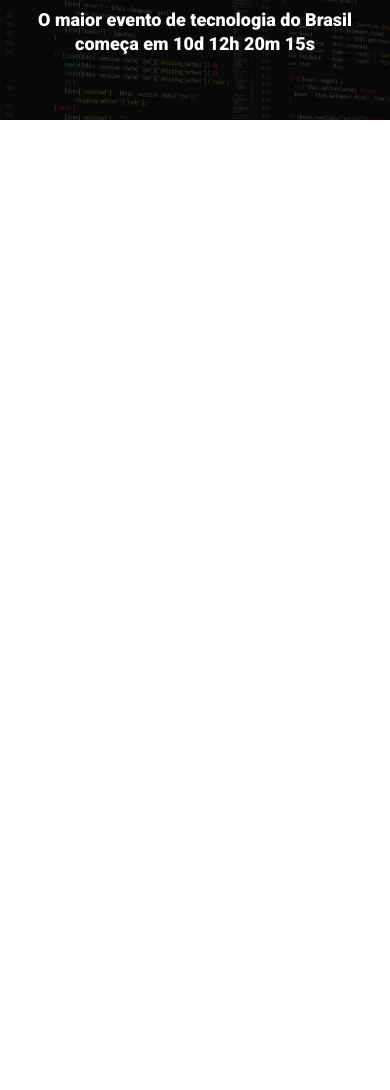
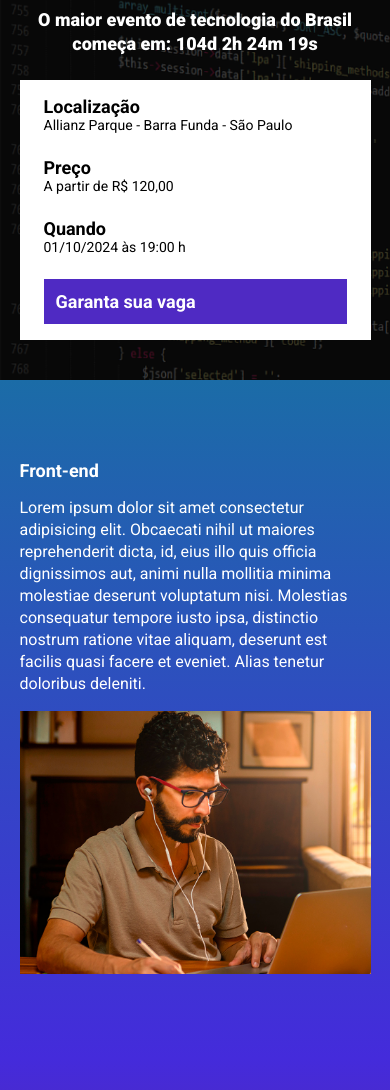
Before and after one commit to Fabricio-luiz/ebac_modulo_22_parcel, a website built with Parcel: page src/index.html in a window 390 px wide. Shown: the part 96-1186 px from the top of the page. Before the commit the page ends 844 px from the top, so only its background shows below. Built offline with nearby package versions, Linux system fonts and the light colour scheme.

Commit message:
criando contagem regressiva

```diff
--- a/package.json
+++ b/package.json
@@ -2,9 +2,9 @@
   "name": "modulo_22_parcel_landing_evento",
   "version": "1.0.0",
   "description": "",
-  "main": "index.js",
   "scripts": {
     "dev": "parcel src/index.html src/styles/main.scss src/scripts/main.js",
+    "build": "parcel build src/index.html",
     "test": "echo \"Error: no test specified\" && exit 1"
   },
   "keywords": [],
--- a/src/index.html
+++ b/src/index.html
@@ -8,16 +8,87 @@
     <link rel="preconnect" href="https://fonts.gstatic.com" crossorigin>
     <link href="https://fonts.googleapis.com/css2?family=Roboto:wght@400;700;900&display=swap" rel="stylesheet">
     <link rel="stylesheet" href="styles/main.scss">
+    <link rel="stylesheet" href="https://unpkg.com/aos@next/dist/aos.css"/>
 </head>
 <body>
+    <!--hero-->
     <header class="hero">
         <div class="container">
             <img class="hero__logo" src="./images/ebac_logo.svg" alt="EBAC">
             <p class="hero__text">
-                O maior evento de tecnologia do Brasil começa em 10d 12h 20m 15s
+                O maior evento de tecnologia do Brasil começa em: <spam id="contador"></spam>
             </p>
+            <div class="infos-bar">
+                <ul class="infos-bar__infos">
+                    <li class="infos-bar__infos__item">
+                        <b>Localização</b>
+                        Allianz Parque - Barra Funda - São Paulo
+                    </li>
+                    <li class="infos-bar__infos__item">
+                        <b>Preço</b>
+                        A partir de R$ 120,00
+                    </li>
+                    <li class="infos-bar__infos__item">
+                        <b>Quando</b>
+                        01/10/2024 às 19:00 h
+                    </li>
+                </ul>
+                <a href="" class="button button--primary">
+                    Garanta sua vaga
+                </a>
+            </div>
         </div>
     </header>
+    <!--sessão 1 - Front-end -->
+    <section class="event event--frontend">
+        <div class="container" data-aos="fade-right">
+            <div class="event__details">
+                <h2 class="event__details__title">Front-end</h2>
+                <p class="event__details__description">
+                    Lorem ipsum dolor sit amet consectetur adipisicing elit. Obcaecati nihil ut maiores reprehenderit dicta, id, eius illo quis officia dignissimos aut, animi nulla mollitia minima molestiae deserunt voluptatum nisi. Molestias consequatur tempore iusto ipsa, distinctio nostrum ratione vitae aliquam, deserunt est facilis quasi facere et eveniet. Alias tenetur doloribus deleniti.
+                </p>
+            </div>
+            <img class="event__image" src="./images/frontend.png" alt="Front-end">
+        </div>
+    </section>
+    <!--sessão 2 - ux/ui -->
+    <section class="event event--ux-ui event--image-left">
+        <div class="container" data-aos="fade-left">
+            <div class="event__details">
+                <h2 class="event__details__title">UX/UI</h2>
+                <p class="event__details__description">
+                    Lorem ipsum dolor sit amet consectetur adipisicing elit. Obcaecati nihil ut maiores reprehenderit dicta, id, eius illo quis officia dignissimos aut, animi nulla mollitia minima molestiae deserunt voluptatum nisi. Molestias consequatur tempore iusto ipsa, distinctio nostrum ratione vitae aliquam, deserunt est facilis quasi facere et eveniet. Alias tenetur doloribus deleniti.
+                </p>
+            </div>
+            <img class="event__image" src="./images/ui-ux.png" alt="ui-ux">
+        </div>
+    </section>
+    <!--sessão 3 - Data Science -->
+    <section class="event event--data-science">
+        <div class="container" data-aos="fade-right">
+            <div class="event__details">
+                <h2 class="event__details__title">Data-Science</h2>
+                <p class="event__details__description">
+                    Lorem ipsum dolor sit amet consectetur adipisicing elit. Obcaecati nihil ut maiores reprehenderit dicta, id, eius illo quis officia dignissimos aut, animi nulla mollitia minima molestiae deserunt voluptatum nisi. Molestias consequatur tempore iusto ipsa, distinctio nostrum ratione vitae aliquam, deserunt est facilis quasi facere et eveniet. Alias tenetur doloribus deleniti.
+                </p>
+            </div>
+            <img class="event__image" src="./images/data.png" alt="data-science">
+        </div>
+    </section>
+    <!--sessão 4 - Back-end -->
+    <section class="event event--backend event--image-left">
+        <div class="container" data-aos="fade-left">
+            <div class="event__details">
+                <h2 class="event__details__title">Back-end</h2>
+                <p class="event__details__description">
+                    Lorem ipsum dolor sit amet consectetur adipisicing elit. Obcaecati nihil ut maiores reprehenderit dicta, id, eius illo quis officia dignissimos aut, animi nulla mollitia minima molestiae deserunt voluptatum nisi. Molestias consequatur tempore iusto ipsa, distinctio nostrum ratione vitae aliquam, deserunt est facilis quasi facere et eveniet. Alias tenetur doloribus deleniti.
+                </p>
+            </div>
+            <img class="event__image" src="./images/backend.png" alt="Back-end">
+        </div>
+    </section>
+
+    <script src="https://unpkg.com/aos@next/dist/aos.js"></script>
     <script src="scripts/main.js"></script>
 </body>
 </html>
--- a/src/scripts/main.js
+++ b/src/scripts/main.js
@@ -1 +1,35 @@
-console.log("Olá mundo");
+AOS.init();
+
+const dataDoEvento = new Date("Oct 01, 2024 19:00:00");
+const timeStampDoEvento = dataDoEvento.getTime();
+
+const contaAsHoras = setInterval(function() {
+    const agora = new Date();
+    const timeStampAtual = agora.getTime();
+
+    const distanciaAteOEvento = timeStampDoEvento - timeStampAtual;
+
+    const diaEmMs = 1000 * 60 * 60 * 24;
+    const horasEmMs = 1000 * 60 * 60;
+    const minutoEmMs = 1000 * 60;
+
+    const diasAteOEvento = Math.floor(distanciaAteOEvento / diaEmMs);
+    const horasAteOEvento = Math.floor(distanciaAteOEvento % diaEmMs / horasEmMs);
+    const minutosAteOEvento = Math.floor(distanciaAteOEvento % horasEmMs / minutoEmMs);
+    const segundosAteOEvento = Math.floor(distanciaAteOEvento % minutoEmMs / 1000);
+
+    /*
+    console.log(diasAteOEvento);
+    console.log(horasAteOEvento);
+    console.log(minutosAteOEvento);
+    console.log(segundosAteOEvento);
+    */
+
+    document.getElementById("contador").innerHTML =`${diasAteOEvento}d ${horasAteOEvento}h ${minutosAteOEvento}m ${segundosAteOEvento}s`;
+
+    if(distanciaAteOEvento < 0){
+        clearInterval(contaAsHoras);
+        document.getElementById("contador").innerHTML = "Evento expirado"
+    }
+
+}, 1000);
--- /dev/null
+++ b/src/styles/_event.scss
@@ -0,0 +1,68 @@
+@use "variables";
+
+.event{
+    padding: 80px 0;
+
+    &--frontend{
+        background-image: linear-gradient(variables.$color1, variables.$color2);
+    }
+
+    &--ux-ui{
+        background-image: linear-gradient(variables.$color2, variables.$color3);
+    }
+
+    &--data-science{
+        background-image: linear-gradient(variables.$color3, variables.$color4);
+    }
+
+    &--backend{
+        background-image: linear-gradient(variables.$color4, variables.$color3);
+    }
+
+    &--image-left{
+        .container{
+            flex-direction: row-reverse;
+        }
+    }
+
+    .container{
+        display: flex;
+        gap: 40px;
+    }
+
+    &__details{
+
+        &__title{
+            font-size: 18px;
+            font-weight: bold;
+            margin-bottom: 16px;
+        }
+
+        &__description{
+            //font-size: 16px;
+            line-height: 22px;
+            //text-align: justify;
+        }
+    }
+
+    &__image{
+        max-width: 360px;
+    }
+
+    @media (max-width: 640px){
+
+        .container{
+            display: block;
+        }
+
+        &__image{
+            width: 100%;
+            max-width: 640px;
+        }
+
+        &__details{
+            margin-right: 0;
+            margin-bottom: 16px;
+        }
+    }
+}
--- a/src/styles/_hero.scss
+++ b/src/styles/_hero.scss
@@ -1,3 +1,5 @@
+@use "variables";
+
 .hero{
     padding-top: 64px;
     padding-bottom: 100px;
@@ -16,7 +18,7 @@
         left: 0;
         width: 100%;
         height: 100%;
-        background-color: #000;
+        background-color: variables.$textColorSecondary;
         content: "";
         opacity: .7;
     }
--- /dev/null
+++ b/src/styles/_variables.scss
@@ -0,0 +1,8 @@
+$textColorPrimary: #fff;
+$textColorSecondary: #000;
+
+$color1: #1b6ca7;
+$color2: #442bdb;
+$color3: #89223b;
+$color4: #9c791d;
+$color5: #4f2ac3;
--- /dev/null
+++ b/src/styles/components/_buttons.scss
@@ -0,0 +1,25 @@
+@use "../variables";
+
+.button{
+    padding: 12px;
+    font-size: 18px;
+    font-weight: bold;
+    text-decoration: none;
+    text-align: center;
+    white-space: nowrap;
+
+    &--primary{
+        color: variables.$textColorPrimary;
+        background-color: variables.$color5;
+    }
+
+    @media (max-width: 640px){
+        display: block;
+        width: 100%;
+    }
+
+    @media (max-width: 1024px){
+        display: flex;
+        align-items: center;
+    }
+}
--- /dev/null
+++ b/src/styles/components/_infos_bar.scss
@@ -0,0 +1,43 @@
+@use "../variables";
+
+.infos-bar{
+    background-color: #fff;
+    padding: 16px 24px;
+    display: flex;
+    justify-content: space-between;
+
+    &__infos{
+        display: flex;
+        gap: 40px;
+
+        &__item{
+            font-size: 14px;
+            color: variables.$textColorSecondary;
+
+            b{
+                font-size: 18px;
+                display: block;
+                color: variables.$textColorSecondary;
+            }
+        }
+    }
+
+    @media (max-width: 640px){
+        display: block;
+
+        &__infos{
+            display: block;
+
+            &__item{
+                margin-bottom: 24px;
+            }
+        }
+    }
+
+    @media (max-width: 1024px){
+
+        &__infos{
+            gap: 16px;
+        }
+    }
+}
--- a/src/styles/main.scss
+++ b/src/styles/main.scss
@@ -1,11 +1,16 @@
+@use "variables";
 @use "hero";
+@use "components/infos_bar";
+@use "components/buttons";
+@use "event";
 
 *{
     margin: 0;
     padding: 0;
     box-sizing: border-box;
     font-family: Roboto, sans-serif;
-    color:#fff;
+    color: variables.$textColorPrimary;
+    list-style: none;
 }
 
 .container{
```
